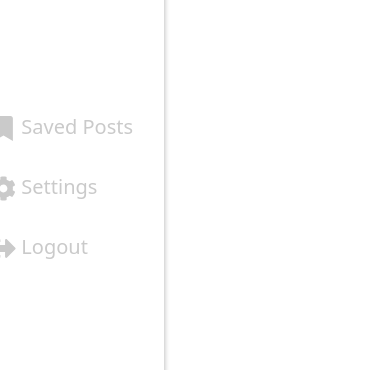
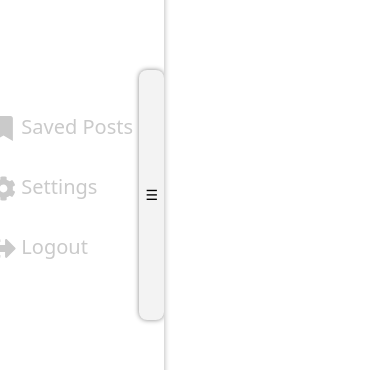
Before and after one commit to Code-Campfire/zenith-masters-8341-client, a React (Create React App) app: page / in a window 390 px wide. Shown: the part 288-658 px from the top of the page. Built offline with nearby package versions, Linux system fonts and the light colour scheme.

Commit message:
committing changes before refactoring navbar links

```diff
--- a/src/components/SideBar.js
+++ b/src/components/SideBar.js
@@ -5,21 +5,36 @@ import { Link, NavLink as SideBarLink, useLocation } from 'react-router-dom'
 import { FaCog, FaBookmark, FaSignOutAlt } from 'react-icons/fa'
 
 export default function SideBar() {
+    const resetSideBar = 768
     const [isCollapsed, setIsCollapsed] = useState(false)
+    const [isMobile, setIsMobile] = useState(window.innerWidth <= resetSideBar);
 
     const toggleSideBar = () => {
         setIsCollapsed(!isCollapsed)
     }
 
     const location = useLocation()
+    console.log(location.pathname)
 
     function activeLink(path) {
         return location.pathname === path
     }
 
+    useEffect(() => {
+        const handleResize = () => {
+            if (window.innerWidth <= resetSideBar) {
+                setIsMobile(true)
+            } else {
+                setIsMobile(false)
+            }
+        };
+        window.addEventListener('resize', handleResize);
+        return () => window.removeEventListener('resize', handleResize);
+      }, []);
+
     return (
         <div className={`sideBar ${isCollapsed ? "collapsed" : ""}`}>
-            <button className="sideBarToggle" onClick={toggleSideBar}>☰</button>
+            <button className={`sideBarToggle ${isMobile ? "isMobile" : ""}`} onClick={toggleSideBar}>☰</button>
             <ul style={{marginLeft: "2.0rem", marginRight: "0.4rem", padding: "0", listStyleType: "none"}} className="d-flex flex-column">
                 <li>
                     {/* <SideBarLink to="savedPosts" className={({ isActive }) => isActive ? "sideBar-link active" : "sideBar-link"}><FaBookmark /> Saved Posts</SideBarLink> */}
--- a/src/styles/SideBar.css
+++ b/src/styles/SideBar.css
@@ -39,6 +39,10 @@
     opacity: 100%;
 }
 
+.sideBarToggle.isMobile {
+    opacity: 100%;
+}
+
 .container-fluid {
     display: flex !important;
     flex-direction: row-reverse !important;
@@ -65,44 +69,14 @@
 @media (max-width: 768px) {
     .sideBar {
         min-width: 164px;
-        height: 89vh;
-        top: 200px;
-    }
-    .sideBar.collapsed {
-        min-width: 24px !important;
-    }
-}
-@media (max-width: 539px) {
-    .sideBar {
-        min-width: 164px;
-        top: 200px;
-    }
-    .sideBar.collapsed {
-        min-width: 24px !important;
-    }
-}
-@media (max-width: 430px) {
-    .sideBar {
-        min-width: 164px;
-        height: 86vh;
-        top: 200px;
     }
     .sideBar.collapsed {
         min-width: 24px !important;
     }
 }
 
-
-
-@media (max-width: 374px) {
+@media (max-width: 430px) {
     .sideBar {
-        top: 406px;
+        height: 86vh;
     }
 }
-
-@media (max-width: 191px) {
-    .sideBar {
-        top: 694px;
-        height: 100vh;
-    }
-}
--- a/src/styles/index.css
+++ b/src/styles/index.css
@@ -43,10 +43,9 @@ a {
   border-radius: 7px;
   box-shadow: 1px 1px 5px rgb(193, 193, 193);
 }
-
 /* I am starting with the smallest screen size -- Im thinking global reach for Androids in 3rd world countries*/
 
-@media screen and (min-width: 1px) and (max-width: 430px) {
+@media screen and (max-width: 430px) {
 /* @media screen and (min-width: 344px) and (max-width: 430px) { */
   #navBar {
     display: grid;
```
